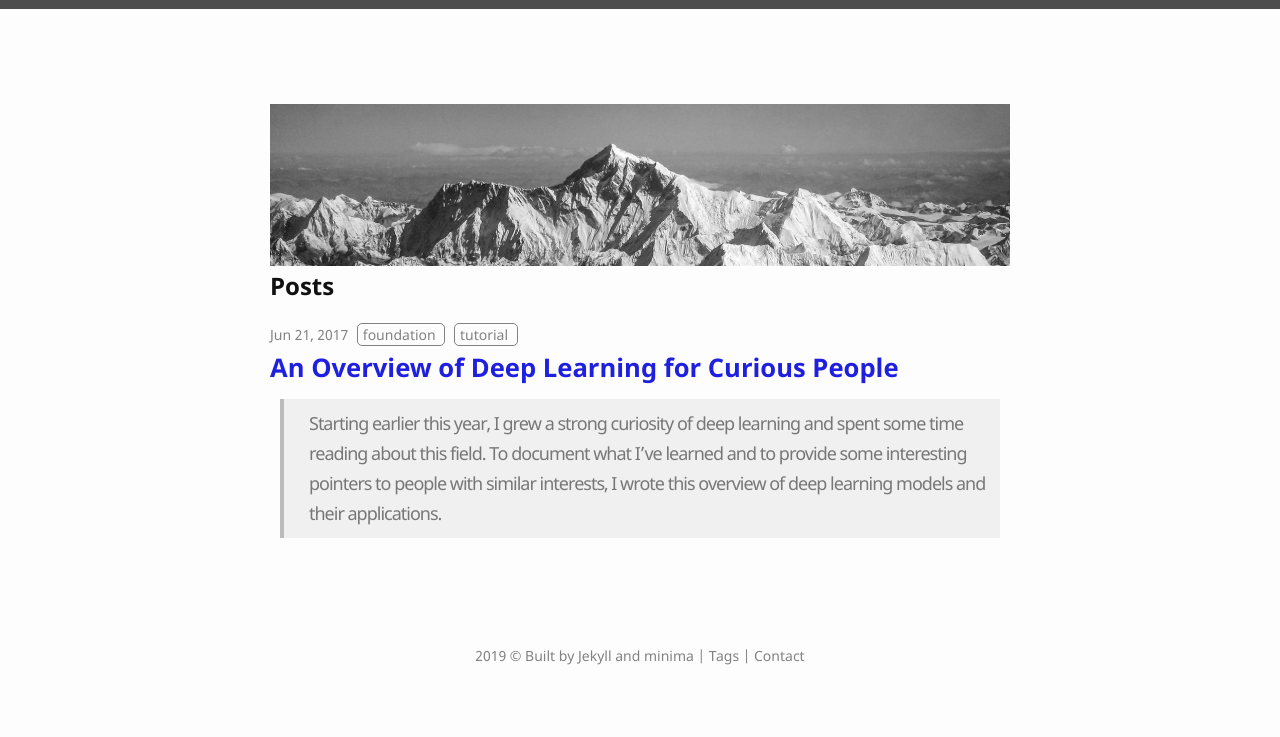
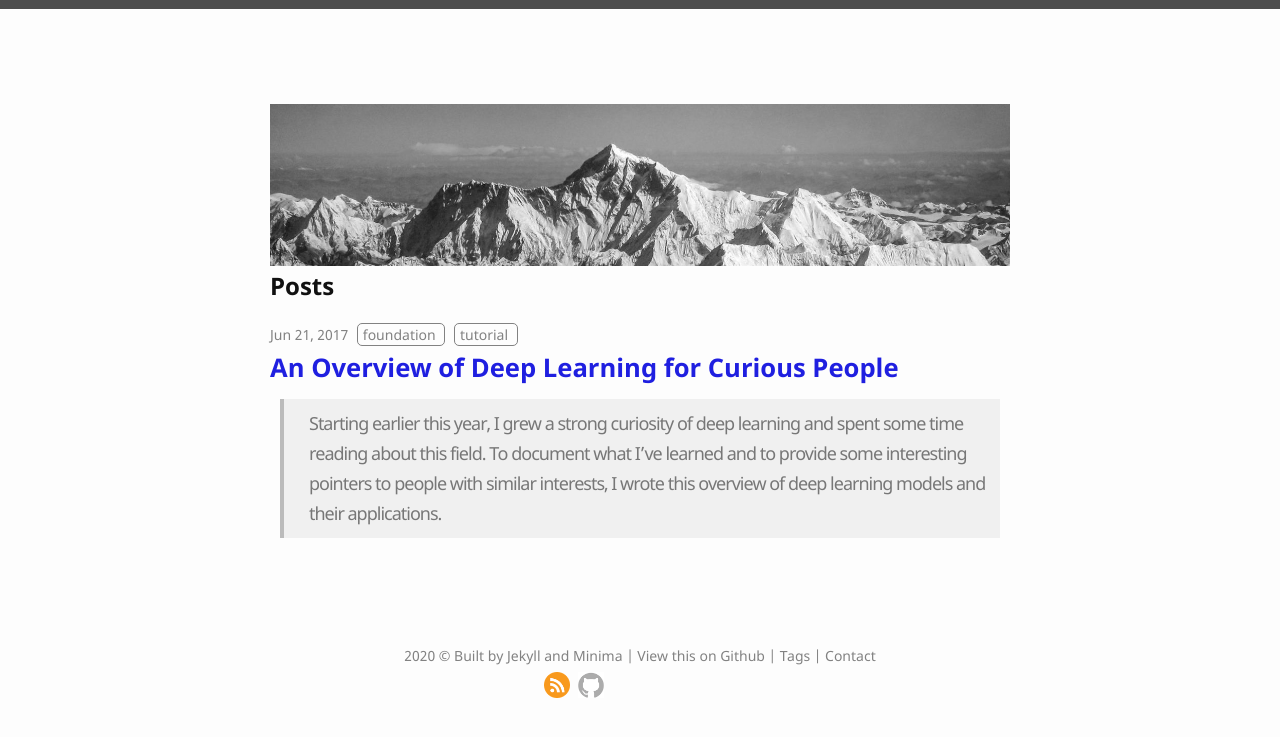
Before and after one commit to lastexiler/l-note, a Jekyll site: the page built from index.html, in a window 1280 px wide. Shown: the top 737 px of the page. Built offline with Jekyll 4.4.1, drawn with Linux system fonts in a browser that asks for light colours.

Commit message:
style modify

```diff
--- a/_includes/footer.html
+++ b/_includes/footer.html
@@ -1,5 +1,12 @@
 <div style="clear: both;"/>
 <footer class="site-footer">
-    2019 &copy; Built by <a href="https://jekyllrb.com/" target="_blank">Jekyll</a> and <a href="https://github.com/jekyll/minima/" target="_blank">minima</a> | <a href="{{ '/tags.html' | relative_url }}">Tags</a> | <a href="{{ '/contact.html' | relative_url }}">Contact</a>
-
+    2020 &copy; Built by <a href="https://jekyllrb.com/" target="_blank">Jekyll</a> and <a href="https://github.com/jekyll/minima/" target="_blank">Minima</a> | View <a href="https://github.com/lastexiler/l-note/tree/gh-pages" target="_blank">this</a> on Github | <a href="{{ '/tags.html' | relative_url }}">Tags</a> | <a href="{{ '/contact.html' | relative_url }}">Contact</a>
+    <p>
+        <a href="{{ site.baseurl }}/feed.xml" target="_blank">
+            <img src="{{ '/assets/images/logo_rss.png' | relative_url }}" />
+        </a>
+        <a href="https://github.com/lastexiler" target="_blank">
+            <img src="{{ '/assets/images/logo_github.png' | relative_url }}" />
+        </a>
+    </p>
 </footer>
```
Also changed, not shown: assets/images/logo_github.png (added), assets/images/logo_instagram.png (added), assets/images/logo_rss.png (added), assets/images/logo_scholar.png (added), assets/images/logo_twitter.png (added).
